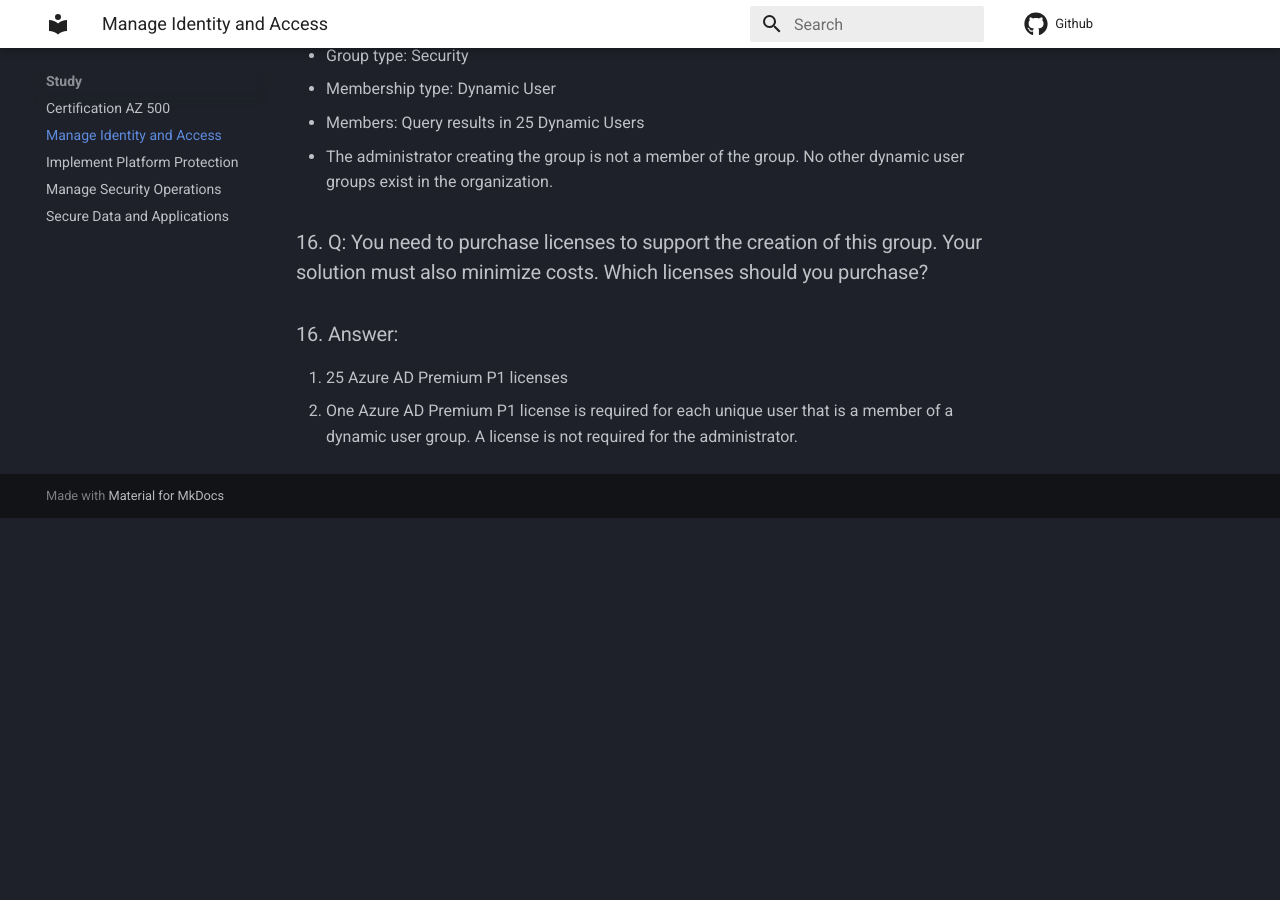
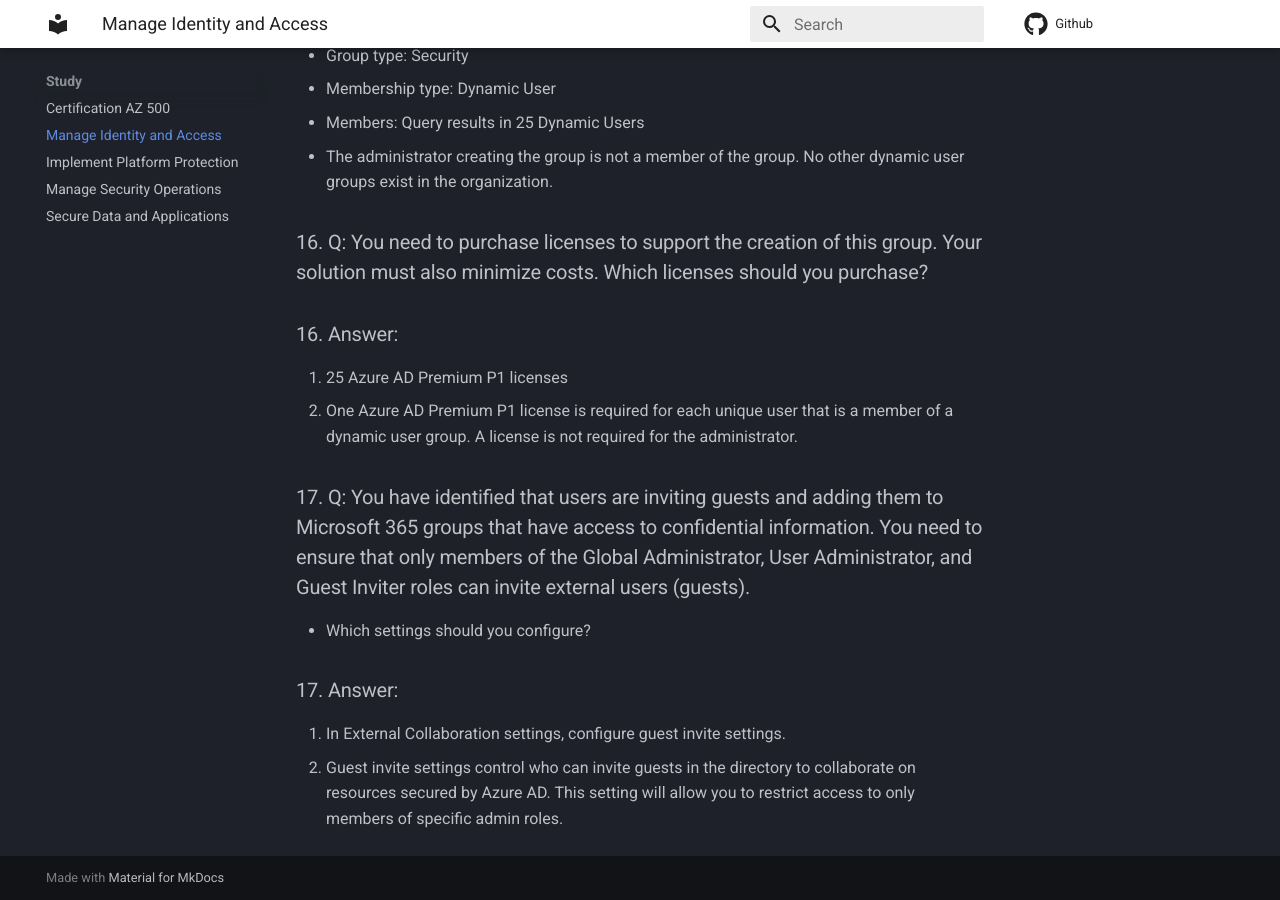
Before and after one commit to ardeshir/ardeshir.github.io, an MkDocs documentation site: the page built from docs/access.md, in a window 1280 px wide and 900 px high, scrolled down 6015 px. Built offline with MkDocs 1.6.1 and Material for MkDocs 9.7.7, drawn with Linux system fonts in a browser that asks for light colours; comment, search, counter and statistics services are not loaded; before the commit the page ends 6533 px from its top, so only the background shows below that.

Commit message:
adding 17

```diff
--- a/docs/access.md
+++ b/docs/access.md
@@ -158,3 +158,9 @@
 ### 16. Answer:
 1. 25 Azure AD Premium P1 licenses
 - One Azure AD Premium P1 license is required for each unique user that is a member of a dynamic user group. A license is not required for the administrator.
+### 17. Q: You have identified that users are inviting guests and adding them to Microsoft 365 groups that have access to confidential information. You need to ensure that only members of the Global Administrator, User Administrator, and Guest Inviter roles can invite external users (guests).
+- Which settings should you configure?
+
+### 17. Answer:
+1. In External Collaboration settings, configure guest invite settings.
+- Guest invite settings control who can invite guests in the directory to collaborate on resources secured by Azure AD. This setting will allow you to restrict access to only members of specific admin roles.
```
